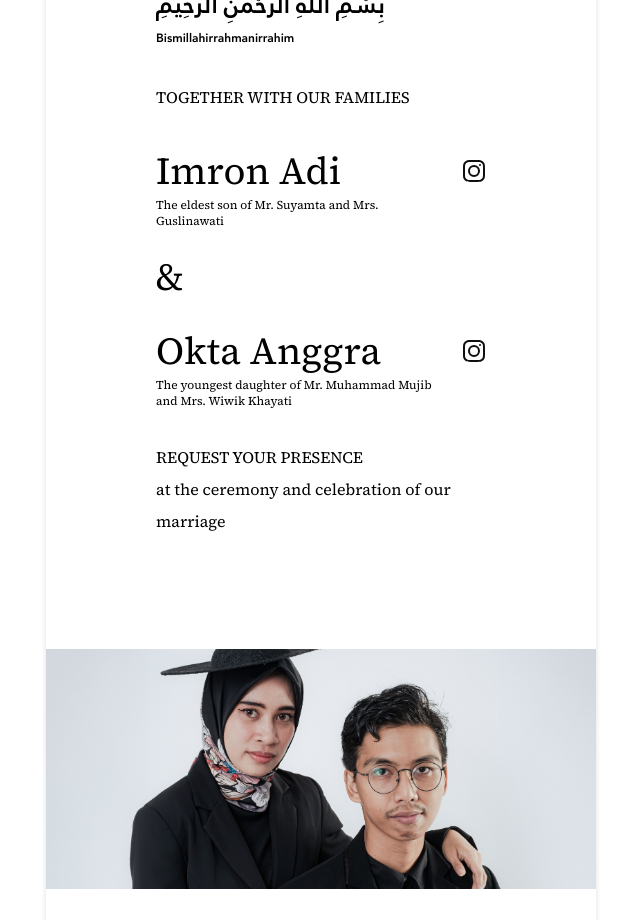
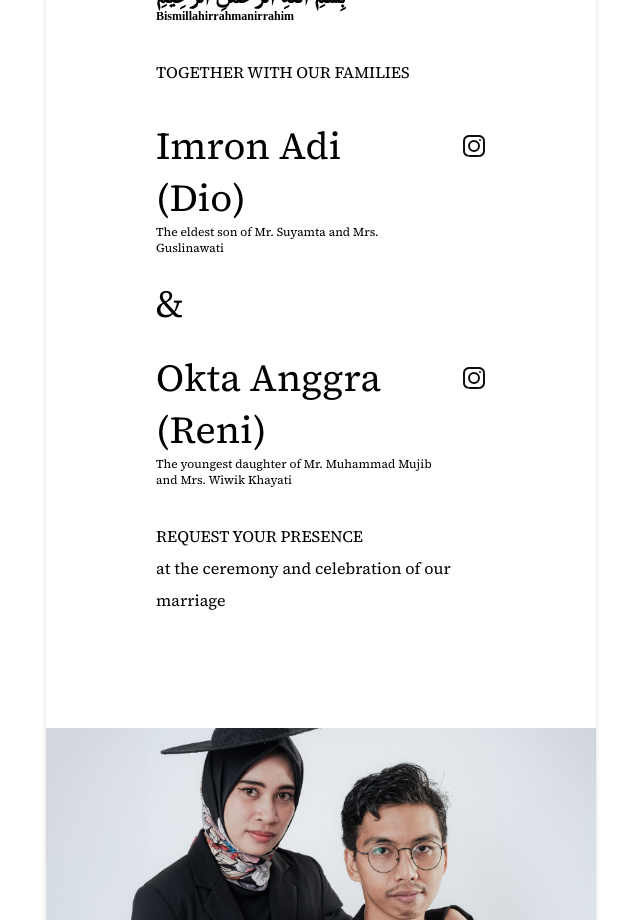
Before and after one commit to joyella-id/imronandanggra, a Next.js app: page / in a window 1280 px wide. Shown: the part 1640-2560 px from the top of the page, without its empty margins (319-959 px from the left). Built offline with nearby package versions, Linux system fonts and the light colour scheme; no server answers; a web font is replaced by a local one.

Commit message:
name change

```diff
--- a/src/app/globals.scss
+++ b/src/app/globals.scss
@@ -1,11 +1,11 @@
 @import url("https://use.typekit.net/rcp4lic.css");
 @import url('https://fonts.googleapis.com/css2?family=Source+Serif+4:ital,opsz,wght@0,8..60,200..900;1,8..60,200..900&display=swap');
-@font-face {
-    font-family: 'Janna LT';
-	font-style: bold;
-	font-weight: 700;
-    src: url(/src/assets/font/Janna\ LT\ Bold.ttf);
-}
+// @font-face {
+//     font-family: 'Janna LT';
+// 	font-style: bold;
+// 	font-weight: 700;
+//     src: url(/src/assets/font/Janna\ LT\ Bold.ttf);
+// }
 * {
 	margin: 0;
 	padding: 0;
--- a/src/pages/3/index.tsx
+++ b/src/pages/3/index.tsx
@@ -18,7 +18,7 @@ const ThirdPage = () => {
 
 				<div>
 					<PersonalDetail
-						name="Imron Adi"
+						name="Imron Adi (Dio)"
 						subtitle="The eldest son of Mr. Suyamta and Mrs. Guslinawati"
 						instagram="https://instagram.com/imronadil"
 					/>
@@ -26,7 +26,7 @@ const ThirdPage = () => {
 					<h1 className="responsive">&</h1>
 					<br />
 					<PersonalDetail
-						name="Okta Anggra"
+						name="Okta Anggra (Reni)"
 						subtitle="The youngest daughter of Mr. Muhammad Mujib and Mrs. Wiwik Khayati"
 						instagram="https://instagram.com/okta.anggra"
 					/>
```
